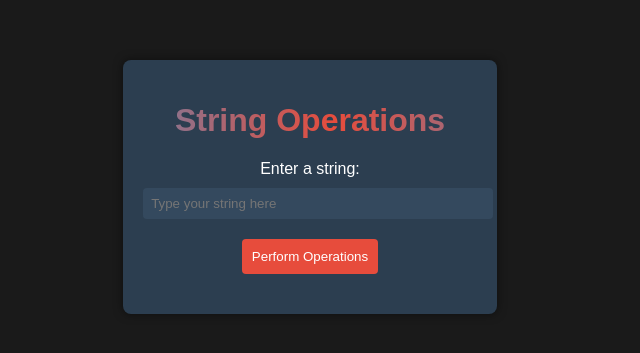
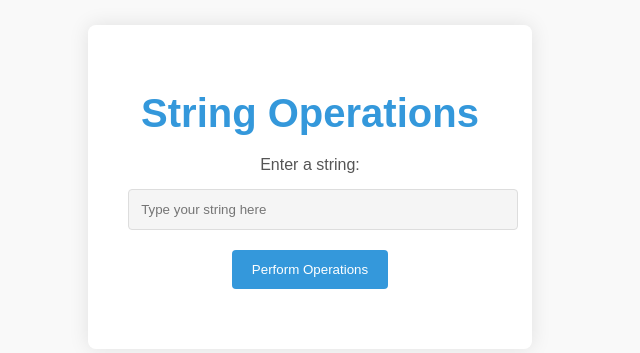
Before and after one commit to a6ar55/String-Operations, a plain HTML site: page index.html in a window 1280 px wide. Shown: the part 213-566 px from the top of the page, without its empty margins (330-970 px from the left). Drawn offline with Linux system fonts and the light colour scheme.

Commit message:
improved the styles

```diff
--- a/script.js
+++ b/script.js
@@ -62,7 +62,8 @@ function removeForbiddenWords(input) {
     "kcilcno",
     "elyts",
     "daeh",
-    ""
+    "freh",
+    "oof",
   ];
 
   forbiddenWords.forEach(function (word) {
--- a/style.css
+++ b/style.css
@@ -1,54 +1,54 @@
 body {
     font-family: 'Arial', sans-serif;
-    background-color: #1a1a1a;
+    background-color: #f9f9f9;
     margin: 0;
     padding: 0;
     display: flex;
     align-items: center;
     justify-content: center;
-    height: 100vh;
-    color: #fff;
+    min-height: 100vh;
+    color: #333;
 }
 
 .container {
-    background-color: #2c3e50;
-    padding: 20px;
+    background-color: #fff;
+    padding: 40px;
     border-radius: 8px;
-    box-shadow: 0 0 10px rgba(0, 0, 0, 0.5);
+    box-shadow: 0 0 20px rgba(0, 0, 0, 0.1);
     text-align: center;
     animation: bounce 1s infinite;
 }
 
 h1 {
-    font-size: 2em;
-    background: linear-gradient(to right, #3498db, #e74c3c, #3498db);
-    background-size: 200% auto;
-    color: #fff;
-    text-align: center;
-    background-clip: text;
-    -webkit-background-clip: text;
-    color: transparent;
-    animation: wave 3s infinite;
+    font-size: 2.5em;
+    color: #3498db;
+    margin-bottom: 20px;
 }
 
 label {
     display: block;
-    margin-bottom: 10px;
+    margin-bottom: 15px;
+    color: #555;
 }
 
 input {
     width: 100%;
-    padding: 8px;
+    padding: 12px;
     margin-bottom: 20px;
-    background-color: #34495e;
-    color: #ecf0f1;
-    border: none;
+    background-color: #f5f5f5;
+    color: #333;
+    border: 1px solid #ddd;
     border-radius: 4px;
+    transition: border-color 0.3s ease;
+}
+
+input:focus {
+    border-color: #3498db;
 }
 
 button {
-    padding: 10px;
-    background-color: #e74c3c;
+    padding: 12px 20px;
+    background-color: #3498db;
     color: #fff;
     border: none;
     border-radius: 4px;
@@ -57,12 +57,13 @@ button {
 }
 
 button:hover {
-    background-color: #c0392b;
+    background-color: #2980b9;
 }
 
 #result {
-    font-size: 18px;
+    font-size: 1.2em;
     margin-top: 20px;
+    color: #555;
 }
 
 @keyframes bounce {
@@ -77,26 +78,12 @@ button:hover {
     }
 }
 
-@keyframes wave {
-    0%,
-    20%,
-    50%,
-    80%,
-    100% {
-        background-position: 0 0;
-    }
-    40% {
-        background-position: 100% 0;
-    }
-    60% {
-        background-position: 100% 100%;
-    }
-}
-
+/* Additional Styles for a Sliding Text */
 .sliding-text {
     position: absolute;
     top: 50%;
-    transform: translateY(-50%);
+    left: 50%;
+    transform: translate(-50%, -50%);
     white-space: nowrap;
     font-size: 3em;
     color: #fff;
@@ -105,10 +92,10 @@ button:hover {
 
 @keyframes slideIn {
     0% {
-        left: -100%;
+        transform: translateX(-100%);
     }
     100% {
-        left: 0;
+        transform: translateX(0);
     }
 }
 /* Thuf oats ahnz ohcl illu wyvopipalk. */
```
